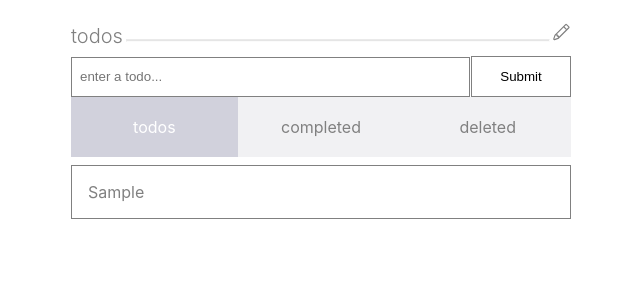
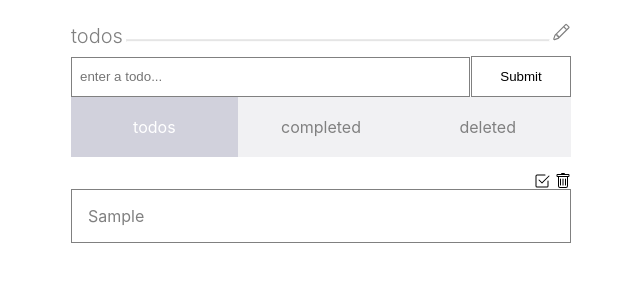
Before and after one commit to scottjason/todos-react-hooks, a React app: page / in a window 1280 px wide. Both pictures are taken after typing "Sample" into the empty fields and a click on the input "Submit". Shown: the whole page, without its empty margins (319-959 px from the left). Built offline with nearby package versions, Linux system fonts and the light colour scheme.

Commit message:
add complete todo ui and functionality

```diff
--- a/src/components/App.js
+++ b/src/components/App.js
@@ -11,8 +11,8 @@
 function App() {
   const [state, dispatch] = useReducer(reducer, initialState)
   return (
-    <main className="app-container">
-      <Header state={{ ...state }} dispatch={dispatch} />
+    <main className='app-container'>
+      <Header />
       <InputPanel state={{ ...state }} dispatch={dispatch} />
       <Tabs state={{ ...state }} dispatch={dispatch} />
       <Todos state={{ ...state }} dispatch={dispatch} />
--- a/src/components/Header/Header.js
+++ b/src/components/Header/Header.js
@@ -2,7 +2,7 @@ import React from 'react'
 import { BsPencil } from 'react-icons/bs';
 import './Header.style.css'
 
-function Header(props) {
+function Header() {
   return (
     <div className="header-container">
       <h1 className="header">todos</h1>
--- a/src/components/InputPanel/InputPanel.js
+++ b/src/components/InputPanel/InputPanel.js
@@ -2,8 +2,9 @@ import React, { createRef } from 'react'
 import { v4 as uuidv4 } from 'uuid';
 import './InputPanel.style.css'
 
-const InputPanel = (props) => {
+const InputPanel = props => {
   const todoRef = createRef()
+  const { dispatch } = props
 
   const generateTodo = (message) => ({
     id: uuidv4(),
@@ -18,7 +19,7 @@ const InputPanel = (props) => {
   	const message = todoRef.current.value
   	if (message) {
   	  const action = { type: 'ADD_TODO', payload: generateTodo(message) }
-  	  props.dispatch(action)
+  	  dispatch(action)
   	  todoRef.current.value = ''
   	}
   }
--- a/src/components/Tabs/Tabs.js
+++ b/src/components/Tabs/Tabs.js
@@ -16,6 +16,13 @@ const Tabs = props => {
     return (className === isHovered || className === isActive) ? `${className} hovered` : className.split(' ')[0]
   }
 
+  const generateAction = (type, className) => {
+    return {
+      type,
+      payload: viewMap[className],
+    }
+  }
+
   const onMouseEnter = className => {
      if (className !== isHovered) {
       setHovered(className)
@@ -25,14 +32,6 @@ const Tabs = props => {
   const onMouseLeave = className => {
     if (className === isHovered) {
       setHovered('')
-    }
-  }
-
-  const generateAction = (type, className) => {
-
-    return {
-      type,
-      payload: viewMap[className],
     }
   }
 
--- a/src/components/Todo/Todo.js
+++ b/src/components/Todo/Todo.js
@@ -1,11 +1,23 @@
-import React from 'react'
+import React, { Fragment } from 'react'
+import { BsTrash } from 'react-icons/bs'
+import { BsCheckBox } from 'react-icons/bs'
 import './Todo.style.css'
 
-function Todo({ todo }) {
+function Todo(props) {
+	const { todo } = props;
   return (
-    <div className="todo-container">
-      <p>{ todo.message }</p>
-    </div>
+  	<div className='todo-container'>
+	    <div className='icon-container'>
+	      <BsCheckBox
+	        className='checkbox'
+	        onClick={() => props.onComplete(todo.id)}
+	       />
+	      <BsTrash className='trash-can' />
+	    </div>
+	    <div className='item-container'>
+	      <p>{ todo.message }</p>
+	    </div>
+  	</div>
   );
 }
 
--- a/src/components/Todo/Todo.style.css
+++ b/src/components/Todo/Todo.style.css
@@ -1,4 +1,11 @@
 .todo-container {
+	position: relative;
+	margin-top: 1rem;
+	width: 100%;
+	height: auto;
+}
+
+.item-container {
 	position: relative;
 	display: flex;
 	flex-direction: column;
@@ -7,9 +14,26 @@
 	width: 100%;
 	height: auto;
 	min-height: 50px;
-  	color: grey;
-	margin-top: 0.5rem;
+  color: grey;
 	border: 1px solid grey;
 	padding: 0 0 0 1rem;
 	box-sizing: border-box;
 }
+
+.icon-container {
+  position: relative;
+  width: 100%;
+  height: auto;
+  display: flex;
+  flex-direction: row;
+  justify-content: flex-end;
+}
+
+.checkbox {
+	margin-right: 0.3rem;
+	cursor: pointer;
+}
+
+.trash-can {
+  cursor: pointer;
+}
--- a/src/components/Todos/Todos.js
+++ b/src/components/Todos/Todos.js
@@ -3,15 +3,48 @@ import './Todos.style.css';
 import Todo from '../Todo/Todo';
 
 function Todos(props) {
-  console.log("Todos props", props)
-  const todos = [...props.state.todos]
-  const isActive = props.state.view === 'todos'
+  console.log(props.state)
+  let todos = [...props.state.todos]
+  const { dispatch } = props
+
+  const isTodosActive = props.state.view === 'todos'
+  const isCompletedActive = props.state.view === 'completed'
+  const isDeletedActive = props.state.view === 'deleted'
+
+  if (isCompletedActive) {
+    todos = todos.filter(todo => {
+      return todo.isCompleted
+    })
+  } else if (isDeletedActive) {
+      todos = todos.filter(todo => {
+        return todo.isDeleted
+    })
+  } else {
+    todos = todos.filter(todo => {
+      return !todo.isCompleted && !todo.isDeleted
+    })
+  }
+
+  const generateAction = (type, todoId) => {
+    return {
+      type,
+      payload: todoId,
+    }
+  }
+
+  const onComplete = todoId => {
+      const type = 'COMPLETE_TODO'
+      const action = generateAction(type, todoId)
+      dispatch(action)
+  }
+
   return (
     <div className='todos-container'>
-      {isActive && todos.map((todo) => (
+      {todos.map((todo) => (
         <Todo
           key={todo.id}
           todo={todo}
+          onComplete={onComplete}
         />
       ))}
     </div>
--- a/src/reducer/index.js
+++ b/src/reducer/index.js
@@ -1,3 +1,4 @@
+/* eslint-disable no-case-declarations */
 const reducer = (state, action) => {
   switch (action.type) {
   case 'ADD_TODO':
@@ -5,10 +6,21 @@ const reducer = (state, action) => {
       ...state,
       todos: state.todos.concat(action.payload),
     }
+  case 'COMPLETE_TODO':
+    const todos = state.todos.map(todo => {
+      if (todo.id === action.payload) {
+        todo.isCompleted = true
+      }
+      return todo
+    })
+    return {
+      ...state,
+      todos,
+    }
   case 'SET_ACTIVE_TAB':
     return {
       ...state,
-      view: action.payload
+      view: action.payload,
     }
   default:
     return state
```
